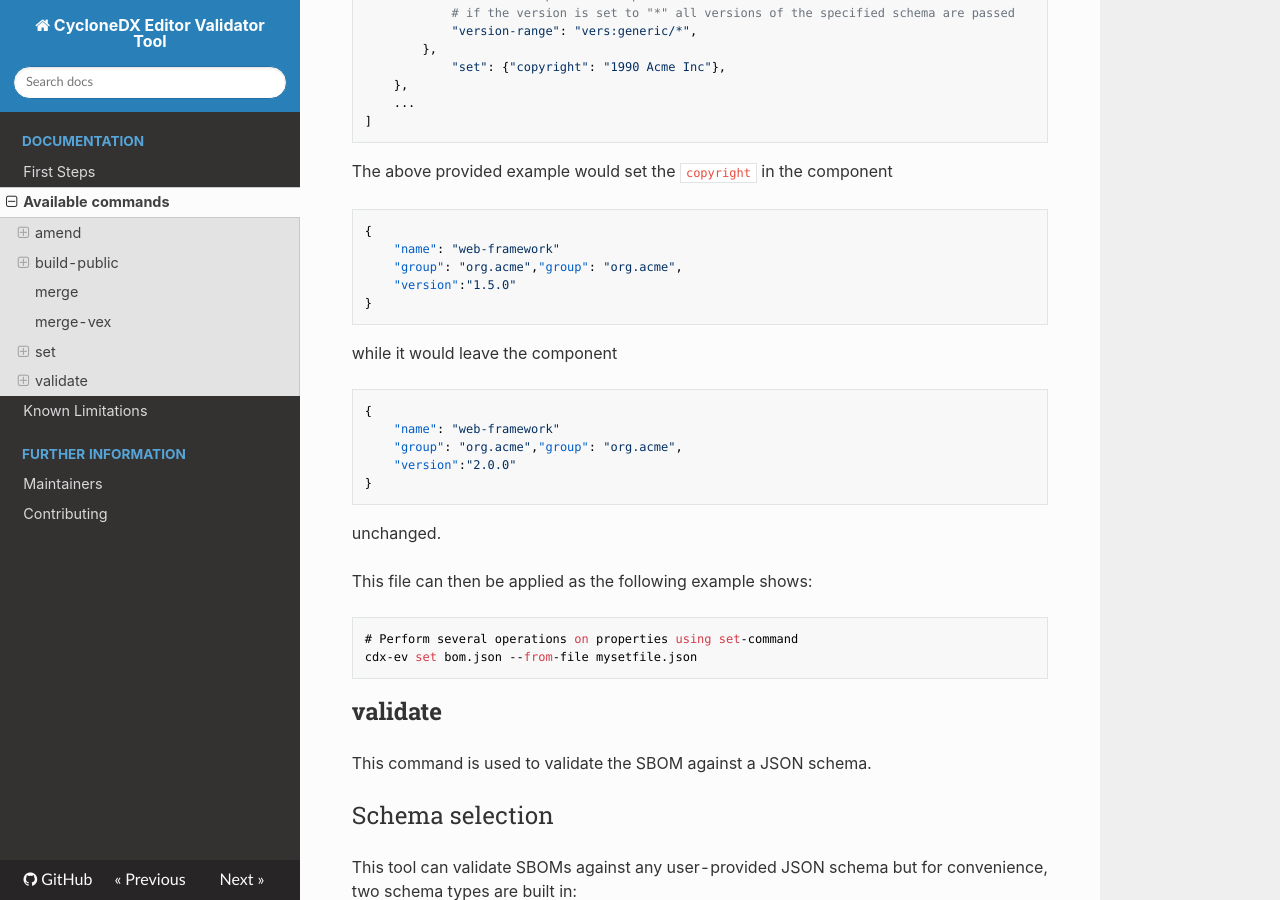
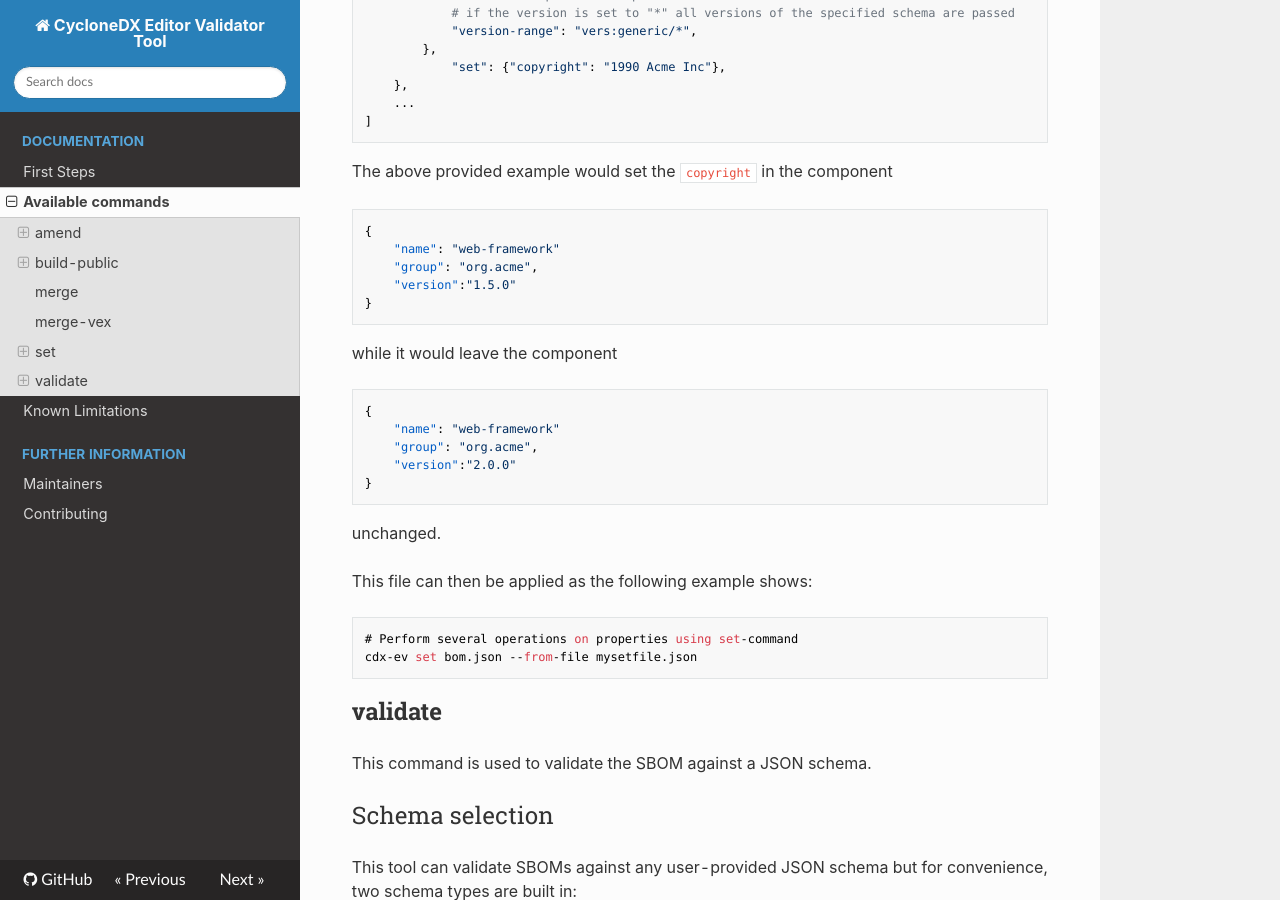
Before and after one commit to Festo-se/cyclonedx-editor-validator, an MkDocs documentation site: the page built from docs/available_commands.md, in a window 1280 px wide and 900 px high, scrolled down 9672 px. Built offline with MkDocs 1.6.1, drawn with Linux system fonts in a browser that asks for light colours; nearby versions of some CDN libraries; some web fonts are replaced.

Commit message:
docs: fix double greoup in commands

```diff
--- a/docs/available_commands.md
+++ b/docs/available_commands.md
@@ -348,7 +348,7 @@ The above provided example would set the `copyright` in the component
 
     {
         "name": "web-framework"
-        "group": "org.acme","group": "org.acme",
+        "group": "org.acme",
         "version":"1.5.0"
     }
 
@@ -356,7 +356,7 @@ while it would leave the component
 
     {
         "name": "web-framework"
-        "group": "org.acme","group": "org.acme",
+        "group": "org.acme",
         "version":"2.0.0"
     }
 
```
